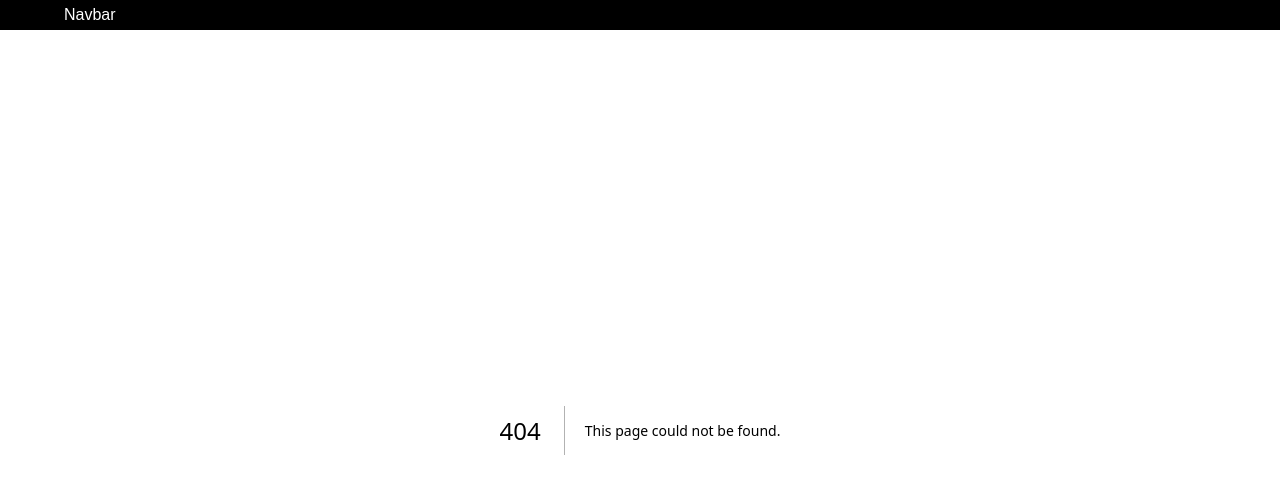
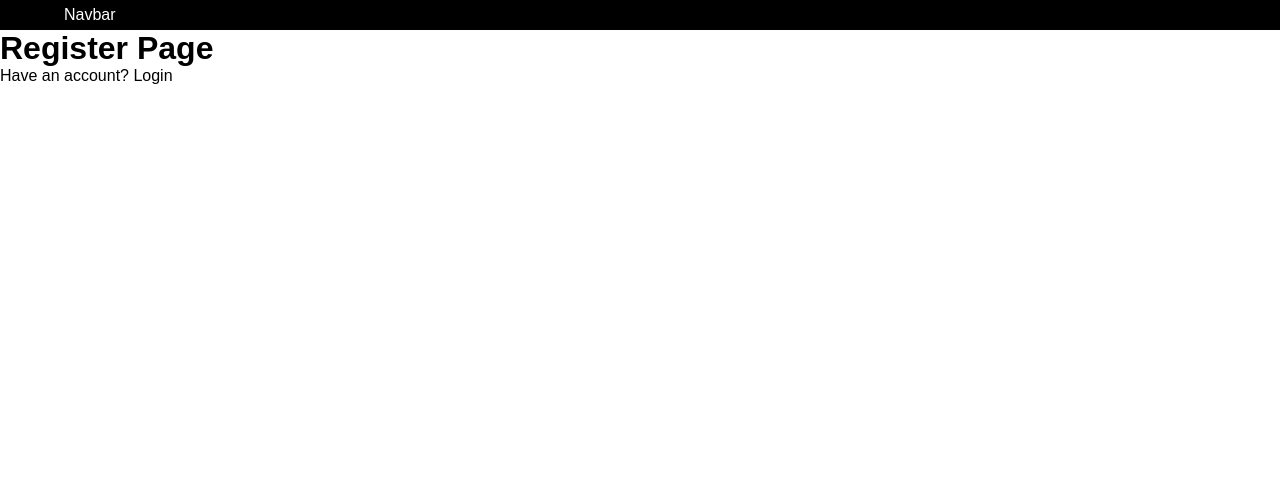
Before and after one commit to pinje0/store-nextjs-pr, a Next.js app: page /auth/register in a window 1280 px wide. Before the commit this address had no page. Shown: the top 494 px of the page. Built offline with nearby package versions, Linux system fonts and the light colour scheme.

Commit message:
add Register page & useRouter navigation

```diff
--- /dev/null
+++ b/src/pages/auth/register.tsx
@@ -0,0 +1,14 @@
+import Link from "next/link";
+
+const RegisterPage = () => {
+  return (
+    <div>
+      <h1>Register Page</h1>
+      <p>
+        Have an account? <Link href={"/auth/login"}>Login</Link>
+      </p>
+    </div>
+  );
+};
+
+export default RegisterPage;
```
